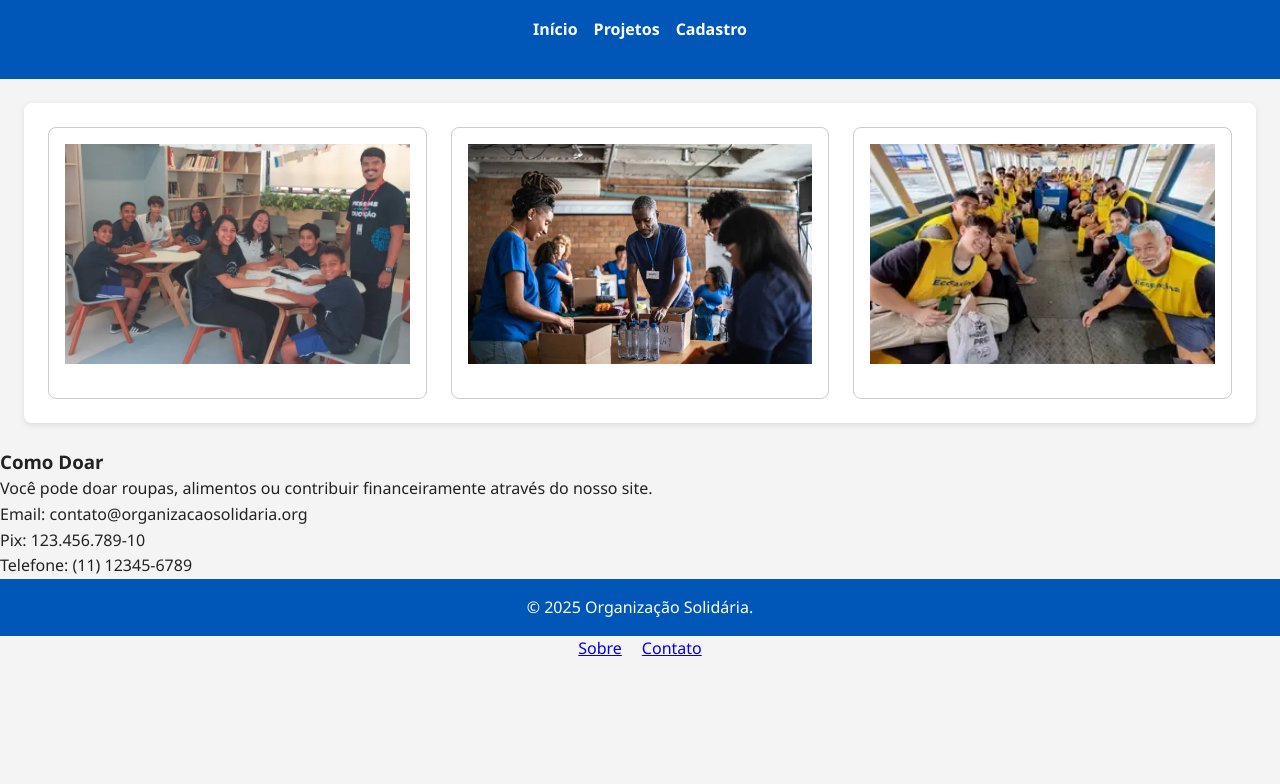
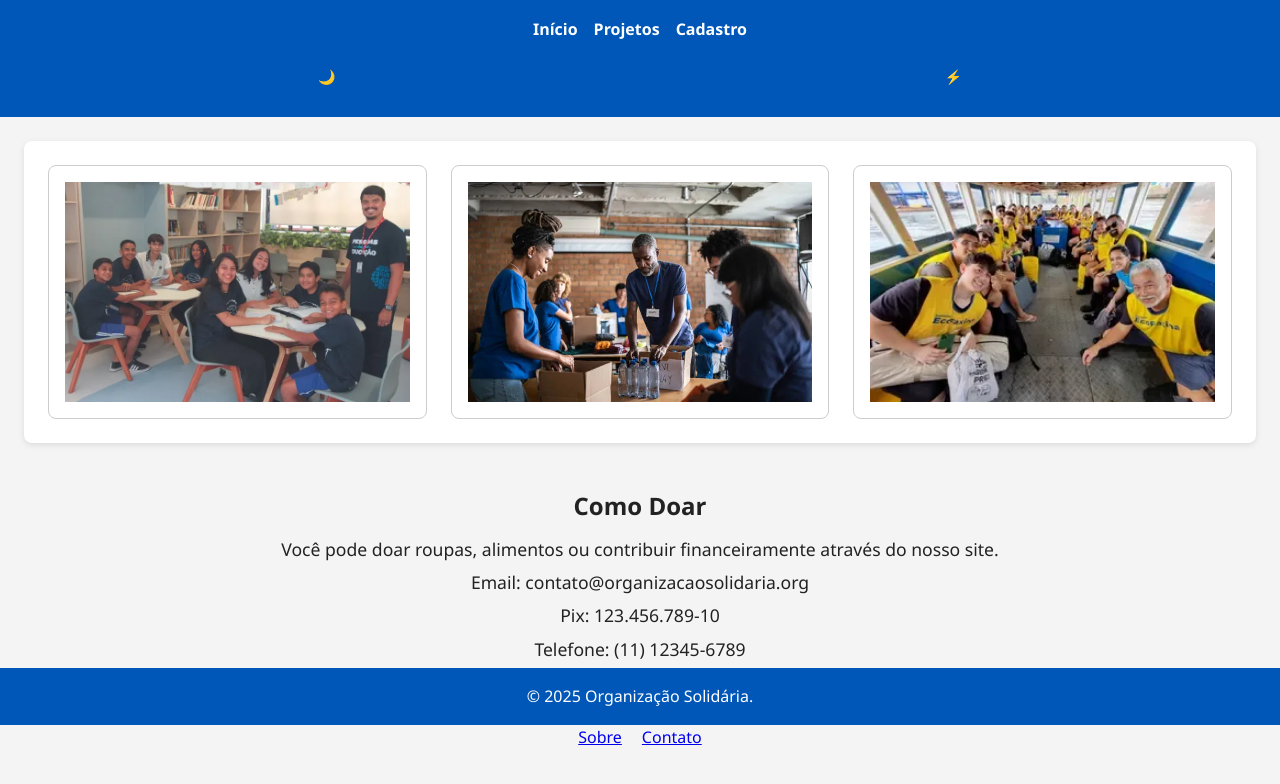
Before and after one commit to Alexandre64DD/programacaoweb01, a plain HTML site: page projeto.html in a window 1280 px wide. Shown: the part 70-854 px from the top of the page. Before the commit the page ends 800 px from the top, so only its background shows below. Drawn offline with Linux system fonts and the light colour scheme.

Commit message:
implementação do modo escuro e do modo auto contraste

```diff
--- a/css/style.css
+++ b/css/style.css
@@ -218,6 +218,36 @@ h1 {
   text-align: center;
 }
 
+.como_doar {
+  text-align: center;
+  font-size: 1.5rem;
+  margin-top: 20px;
+  margin-bottom: 10px;
+}
+
+.doar1 {
+  text-align: center;
+  font-size: 1.1rem;
+  margin-bottom: 5px;
+}
+
+.doar2 {
+  text-align: center;
+  font-size: 1.1rem;
+  margin-bottom: 5px;
+}
+
+.doar3 {
+  text-align: center;
+  font-size: 1.1rem;
+  margin-bottom: 5px;
+}
+
+.doar4 {
+  text-align: center;
+  font-size: 1.1rem;
+  margin-bottom: 5px;
+}
 
 header nav a:hover {
   background-color: var(--cor-terciaria);
@@ -304,8 +334,6 @@ section.projetos-texto {
   margin-bottom: 40px;
 }
 
-
-
 nav {
   display: flex;
   gap: 20px;
@@ -321,3 +349,56 @@ input, textarea {
   padding: 8px;
   width: 250px;
 }
+
+.botao_contraste {
+  display: flex;
+  gap: 5px;
+  justify-content: flex-end;
+  margin-bottom: 10px;
+}
+
+.small-btn {
+  font-size: 14px;
+  padding: 5px 8px;
+  border: 1px solid #ffffff00;
+  border-radius: 4px;
+  background-color: #ffffff00;
+  cursor: pointer;
+}
+
+.small-btn:hover {
+  background-color: #ffffff00;
+}
+
+
+body.dark-mode {
+  background-color: #393535 !important;
+  color: #FFD700  !important;
+}
+
+body.high-contrast {
+  background-color: #ffffff !important;
+  color: #FFD700 !important;
+}
+
+body.dark-mode .sobre-nos {
+  background-color: #393535;
+  color: #FFD700;
+  border-color: #ffffff00;
+}
+
+body.dark-mode .cards {
+  background-color: #393535;
+  border-color: #ffffff00;
+}
+
+body.dark-mode .card {
+  background-color: #393535;
+  border-color: #393535;
+}
+
+body.dark-mode header,
+body.dark-mode footer {
+  background-color: #222121;
+  color: #FFD700;
+}
--- a/js/app.js
+++ b/js/app.js
@@ -1,3 +1,5 @@
+console.log("JavaScript carregado com sucesso!");
+
 function sobreTemplate() {
   return `
     <h2>Sobre Nós</h2>
@@ -20,7 +22,6 @@ function contatoTemplate() {
 
 function navigate(page) {
   const app = document.getElementById('app');
-  if (page === 'home') app.innerHTML = homeTemplate();
   if (page === 'sobre') app.innerHTML = sobreTemplate();
   if (page === 'contato') {
     app.innerHTML = contatoTemplate();
@@ -53,3 +54,14 @@ function attachFormEvents() {
 }
 
 navigate('home');
+
+
+function toggleDarkMode() {
+  document.body.classList.toggle('dark-mode');
+  document.body.classList.remove('high-contrast');
+}
+
+function toggleHighContrast() {
+  document.body.classList.toggle('high-contrast');
+  document.body.classList.remove('dark-mode');
+}
--- a/projeto.html
+++ b/projeto.html
@@ -16,6 +16,12 @@
       </ul>
     </nav>
 
+<div class="botao_contraste">
+  <button class="small-btn" onclick="toggleDarkMode()">🌙</button>
+  <button class="small-btn" onclick="toggleHighContrast()">⚡</button>
+</div>
+
+
     <div class="hamburger">
   <span></span>
   <span></span>
@@ -25,7 +31,6 @@
     <link rel="stylesheet" href="css/style.css">
 
   </header>
-
 
     <main>
   <section class="cards">
@@ -52,11 +57,11 @@
   </section>
 </main>
 
-      <h3>Como Doar</h3>
-      <p>Você pode doar roupas, alimentos ou contribuir financeiramente através do nosso site.</p>
-          <p>Email: contato@organizacaosolidaria.org</p>
-      <p>Pix: 123.456.789-10</p>
-      <p>Telefone: (11) 12345-6789</p>
+      <h3 class="como_doar">Como Doar</h3>
+      <p class="doar1">Você pode doar roupas, alimentos ou contribuir financeiramente através do nosso site.</p>
+          <p class="doar2">Email: contato@organizacaosolidaria.org</p>
+      <p class="doar3">Pix: 123.456.789-10</p>
+      <p class="doar4">Telefone: (11) 12345-6789</p>
     </section>
   </main>
 
```
Also changed, not shown: cadastro.html (+7 -2 lines), index.html (+10 -4 lines), dist/cadastro.min.html (added), dist/css/style.min.css (added), dist/imagens otimizadas/Voluntarios1.jpg (added), dist/imagens otimizadas/Voluntarios2.jpg (added), dist/imagens otimizadas/imagemdoinicio.jpg (added), dist/imagens otimizadas/voluntarios3.jpg (added), dist/index.min.html (added), dist/js/app.min.js (added), dist/projeto.min.html (added), 1 other file.
